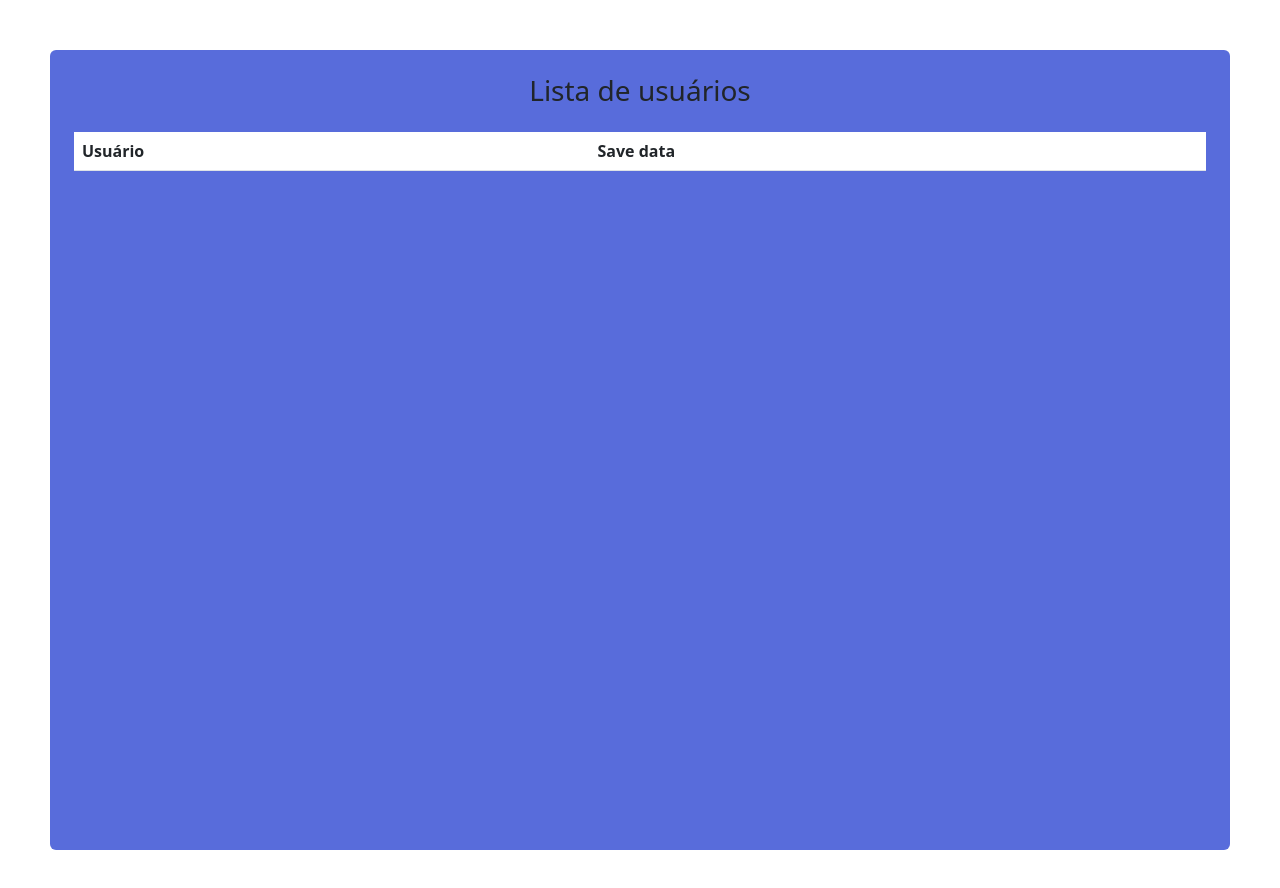
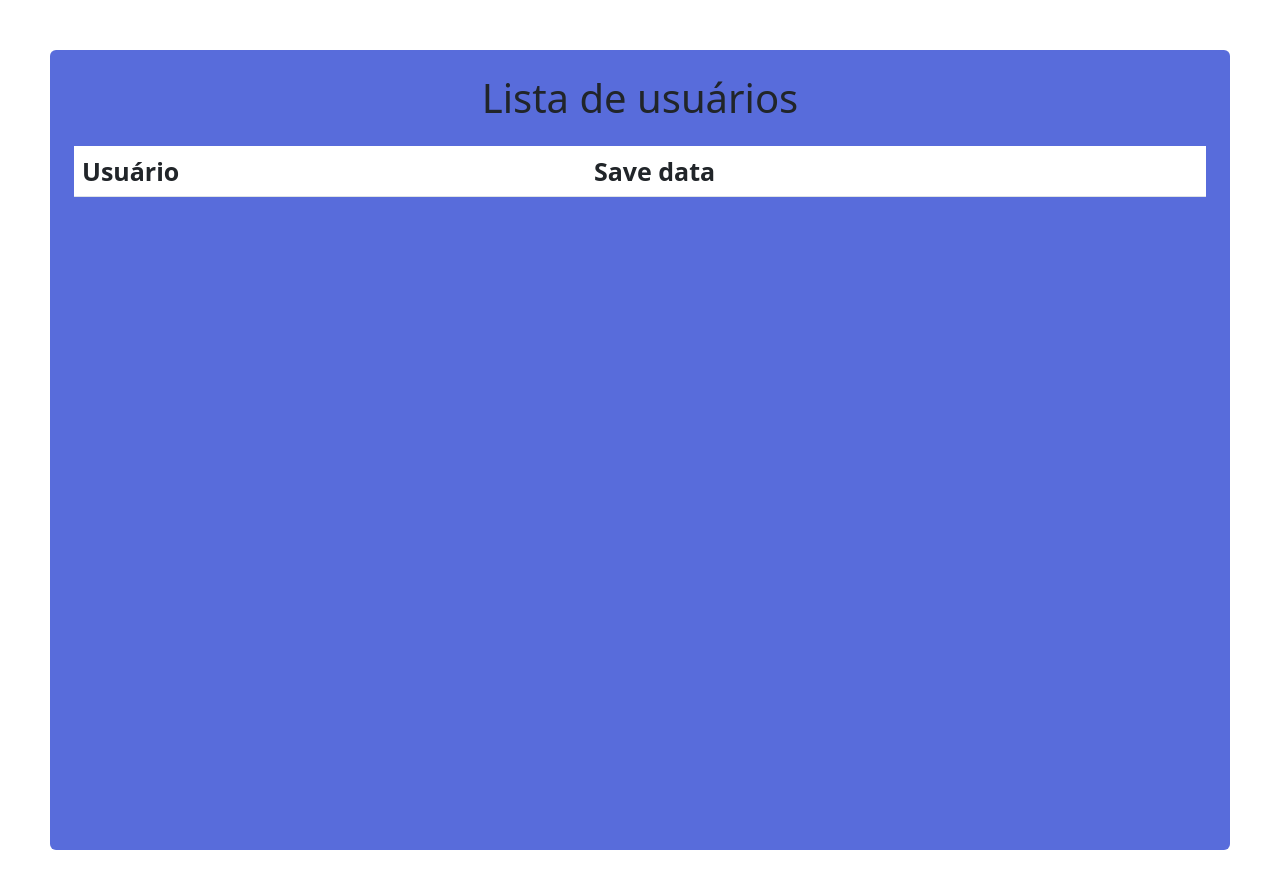
Before and after one commit to LucasMRomao/bunny_runner, a plain HTML site: page index.html in a window 1280 px wide. Drawn offline with nearby package versions, Linux system fonts and the light colour scheme; no server answers.

Commit message:
Alterado tamanho da fonte

```diff
--- a/index.css
+++ b/index.css
@@ -1,3 +1,7 @@
+#tUsuarios{
+    font-size: 25px;
+}
+
 .five-pointed-star {
     --star-color:orange;
     margin:1em auto;
@@ -10,8 +14,9 @@
     border-bottom: 0.7em solid var(--star-color);
     border-left: 1em solid transparent;
     transform: rotate(35deg);
-   }
-   .five-pointed-star:before {
+}
+
+.five-pointed-star:before {
     border-bottom: 0.8em solid var(--star-color);
     border-left: 0.3em solid transparent;
     border-right: 0.3em solid transparent;
@@ -23,8 +28,9 @@
     display: block;
     content:"";
     transform: rotate(-35deg);
-   }
-   .five-pointed-star:after {
+}
+
+.five-pointed-star:after {
     position: absolute;
     display: block;
     top: 0.03em;
@@ -36,4 +42,4 @@
     border-left: 1em solid transparent;
     transform: rotate(-70deg);
     content:"";
-   }
+}
--- a/index.html
+++ b/index.html
@@ -9,7 +9,7 @@
         <div class="rounded h-100 p-4" style="margin: 50px; background-color: #586CDB;">
             <div class="row">
                 <div class="col-12 d-flex justify-content-center">
-                    <h3 class="mb-4">Lista de usuários</h6>
+                    <h1 class="mb-4">Lista de usuários</h1>
                 </div>
                 <div class="col-12">
                     <table class="table table-striped" id="tUsuarios" style="background-color: #8766F2;">
```
